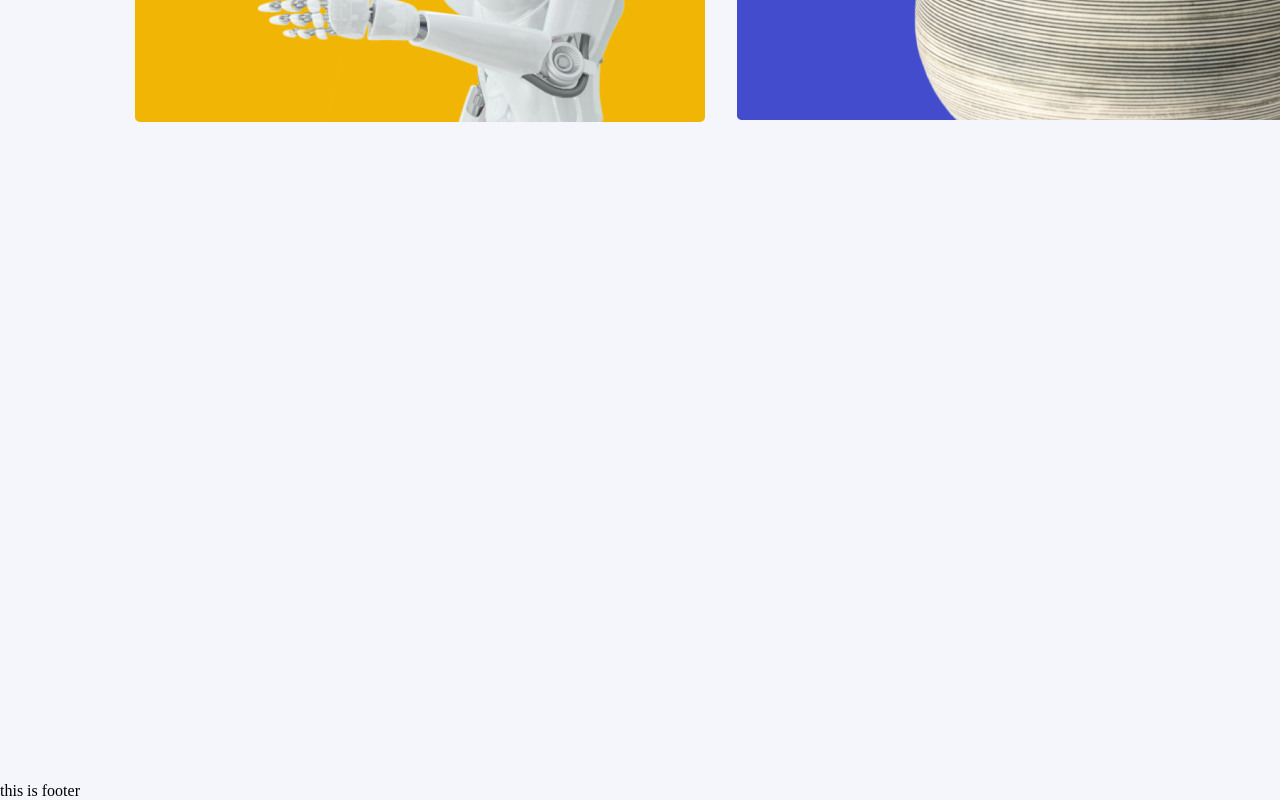
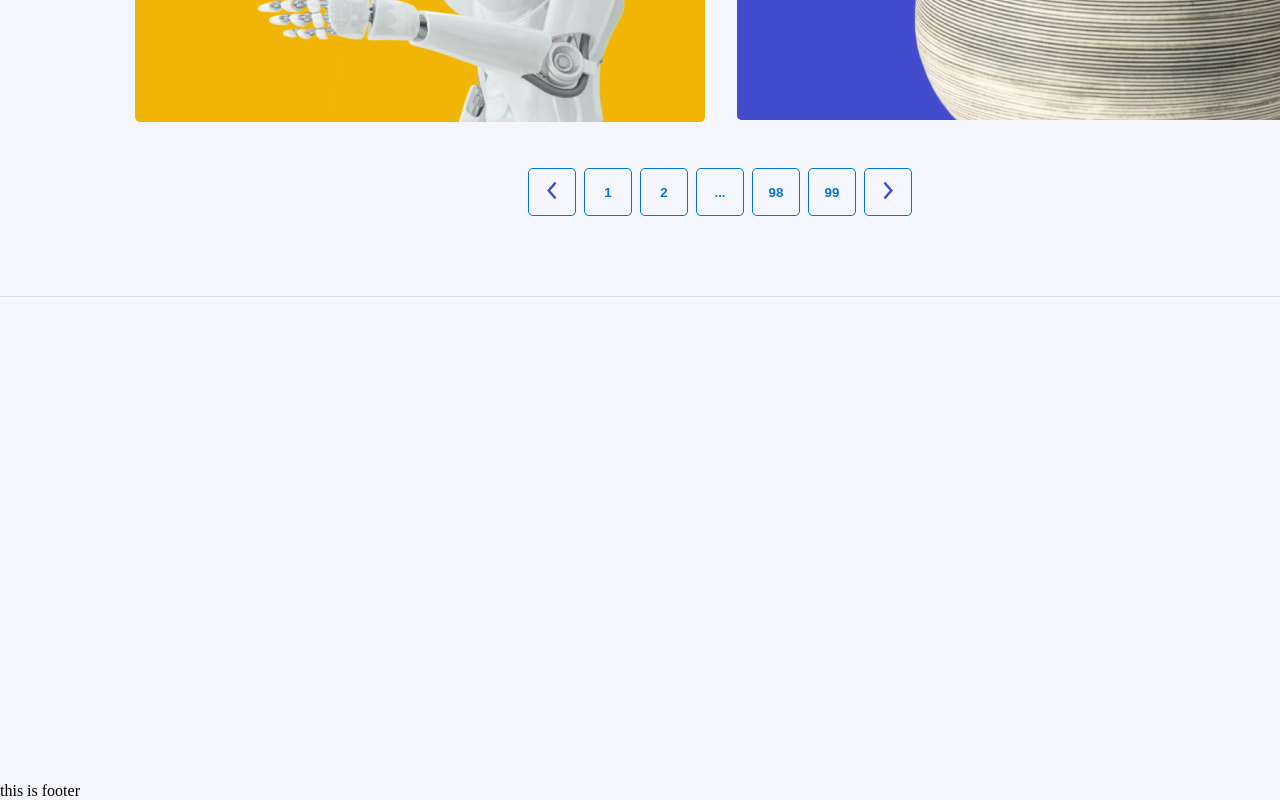
Before and after one commit to shraddha-gawde/porfolio_figma, a plain HTML site: page project/index.html in a window 1280 px wide. Shown: the part 1620-2420 px from the top of the page. Drawn offline with Linux system fonts and the light colour scheme.

Commit message:
body of website

```diff
--- a/project/index.html
+++ b/project/index.html
@@ -127,6 +127,19 @@
                     <img style="margin-top: 41px;" src="pot.png" alt="pot">
                 </div>
             </div>
+
+            <div class="slidersButton">
+                <button class="arrowButtonarrow"><img style="width: 10px; height: 19px;" src="arrow.png" alt="next"></button>
+                <button class="arrowButton">1</button>
+                <button class="arrowButton">2</button>
+                <button class="arrowButton">...</button>
+                <button class="arrowButton">98</button>
+                <button class="arrowButton">99</button>
+                <button class="arrowButtonarrow"><img src="arrow (1).png" alt="prev"></button>
+              </div>
+
+            <div class="line"></div>
+
         </div>
 
 
--- a/project/styles.css
+++ b/project/styles.css
@@ -318,6 +318,72 @@ img {
     border-radius: 5px;
 
 }
+/* .slidersButton{
+    display: flex;
+    flex-direction: column;
 
+    align-items: center;
+    gap: 8px;
+}
+
+.arrowButton{
+    width: 48px;
+height: 48px;
+flex-shrink: 0;
+
+} */
+.slidersButton {
+    margin-top: 48px;
+    display: flex;
+    flex-direction: row;
+    align-items: center;
+    gap: 8px;
+    margin-bottom: 80px;
+  }
+  .arrowButtonarrow{
+    background-color: #f5f6fc;
+    width: 48px;
+    height: 48px;
+
+    flex-shrink: 0;
+
+    border: solid 1px #0074D9;
+    border-radius: 5px;
+    font-weight: 800;
+    cursor: pointer;
+  }
+  .arrowButtonarrow:hover{
+    border: solid 3px #0074D9;
+  }
+  .arrowButton {
+    background-color: #f5f6fc;
+    width: 48px;
+    height: 48px;
+    flex-shrink: 0;
+    color: #0074D9;;
+    border: solid 1px #0074D9;
+    border-radius: 5px;
+    font-weight: 800;
+    cursor: pointer;
+    fill: #434CCC;
+  }
+
+  .arrowButton:hover{
+    background-color: #434ccc;
+    color: #ffffff;
+  }
+  .active {
+    color: #0074D9;
+    font-weight: bold;
+  }
+
+.line{
+    width: 1440px;
+    height: 1px;
+    flex-shrink: 0;
+    opacity: 0.0974;
+    background: #000;
+}
+/* css after img display */
 
 /* footer */
```
Also changed, not shown: project/arrow (1).png (added), project/arrow.png (added), unit 3 project/styles.css (deleted).
